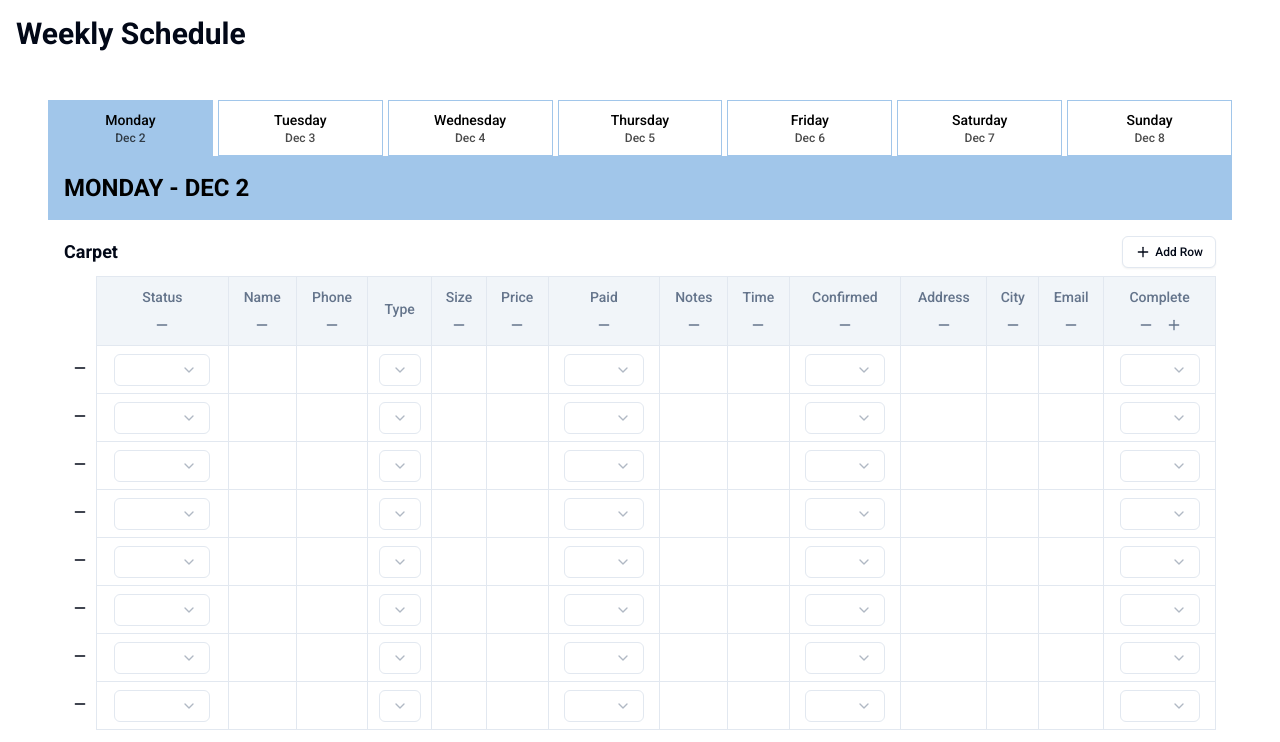
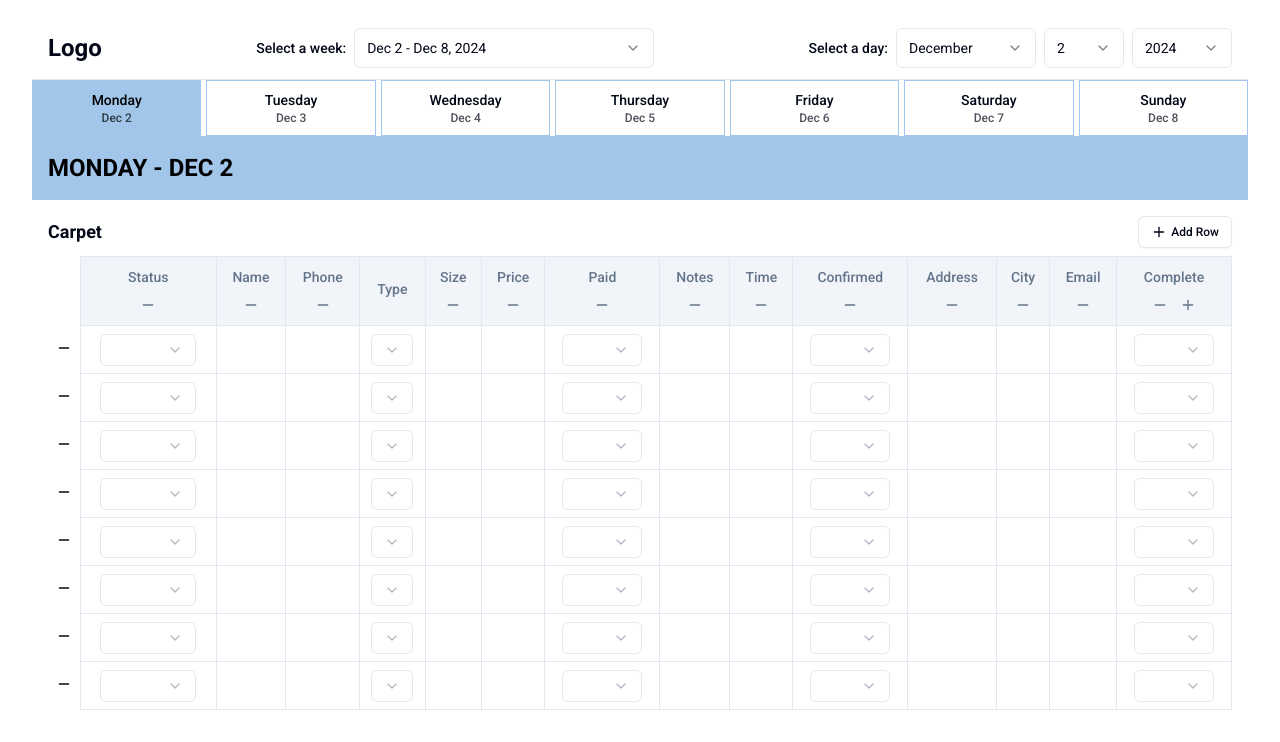
Before and after one commit to davemelk100/3ringer, a Next.js app: page / in a window 1280 px wide. Shown: the top 742 px of the page. Built offline with nearby package versions, Linux system fonts and the light colour scheme.

Commit message:
added date and week pickers

```diff
--- a/app/page.tsx
+++ b/app/page.tsx
@@ -4,7 +4,6 @@ export default function Home() {
   return (
     <main className="min-h-screen p-4">
       <div className="max-w-[1800px] mx-auto">
-        <h1 className="text-3xl font-bold mb-8">Weekly Schedule</h1>
         <ScheduleTable />
       </div>
     </main>
--- /dev/null
+++ b/components/layout/header.tsx
@@ -0,0 +1,24 @@
+"use client";
+
+import { WeekSelector } from "@/components/schedule/week-selector";
+import { DatePicker } from "@/components/schedule/date-picker";
+
+interface HeaderProps {
+  selectedWeek: Date;
+  onWeekChange: (date: Date) => void;
+}
+
+export function Header({ selectedWeek, onWeekChange }: HeaderProps) {
+  return (
+    <div className="flex items-center justify-between px-4 h-16 bg-background border-b">
+      <div className="text-2xl font-bold">Logo</div>
+      <div className="flex-1 flex justify-center items-center gap-2">
+        <label htmlFor="week-selector" className="text-sm font-medium">
+          Select a week:
+        </label>
+        <WeekSelector selectedWeek={selectedWeek} onWeekChange={onWeekChange} />
+      </div>
+      <DatePicker selectedDate={selectedWeek} onDateChange={onWeekChange} />
+    </div>
+  );
+}
--- /dev/null
+++ b/components/schedule/date-picker.tsx
@@ -0,0 +1,102 @@
+"use client";
+
+import { Select, SelectContent, SelectItem, SelectTrigger, SelectValue } from "@/components/ui/select";
+import { useState, useEffect } from "react";
+import { getDaysInMonth, format, isFuture } from "date-fns";
+
+interface DatePickerProps {
+  selectedDate: Date;
+  onDateChange: (date: Date) => void;
+}
+
+export function DatePicker({ selectedDate, onDateChange }: DatePickerProps) {
+  const currentDate = new Date();
+  const [year, setYear] = useState(selectedDate.getFullYear());
+  const [month, setMonth] = useState(selectedDate.getMonth());
+  const [day, setDay] = useState(selectedDate.getDate());
+
+  const maxYear = currentDate.getFullYear();
+  const years = Array.from(
+    { length: 10 },
+    (_, i) => maxYear - 9 + i
+  ).filter(y => y <= maxYear);
+
+  const months = Array.from({ length: 12 }, (_, i) => ({
+    value: i,
+    label: format(new Date(2000, i), "MMMM"),
+  })).filter(m => {
+    if (year < maxYear) return true;
+    return m.value <= currentDate.getMonth();
+  });
+
+  const days = Array.from(
+    { length: getDaysInMonth(new Date(year, month)) },
+    (_, i) => i + 1
+  ).filter(d => {
+    const date = new Date(year, month, d);
+    return !isFuture(date);
+  });
+
+  useEffect(() => {
+    const newDate = new Date(year, month, day);
+    if (!isFuture(newDate) && newDate.getTime() !== selectedDate.getTime()) {
+      onDateChange(newDate);
+    }
+  }, [year, month, day, onDateChange, selectedDate]);
+
+  return (
+    <div className="flex items-center gap-2">
+      <label htmlFor="month-selector" className="text-sm font-medium">
+        Select a day:
+      </label>
+      <Select
+        id="month-selector"
+        value={month.toString()}
+        onValueChange={(value) => setMonth(parseInt(value))}
+      >
+        <SelectTrigger className="w-[140px]">
+          <SelectValue placeholder="Month" />
+        </SelectTrigger>
+        <SelectContent>
+          {months.map((m) => (
+            <SelectItem key={m.value} value={m.value.toString()}>
+              {m.label}
+            </SelectItem>
+          ))}
+        </SelectContent>
+      </Select>
+
+      <Select
+        value={day.toString()}
+        onValueChange={(value) => setDay(parseInt(value))}
+      >
+        <SelectTrigger className="w-[80px]">
+          <SelectValue placeholder="Day" />
+        </SelectTrigger>
+        <SelectContent>
+          {days.map((d) => (
+            <SelectItem key={d} value={d.toString()}>
+              {d}
+            </SelectItem>
+          ))}
+        </SelectContent>
+      </Select>
+
+      <Select
+        value={year.toString()}
+        onValueChange={(value) => setYear(parseInt(value))}
+      >
+        <SelectTrigger className="w-[100px]">
+          <SelectValue placeholder="Year" />
+        </SelectTrigger>
+        <SelectContent>
+          {years.map((y) => (
+            <SelectItem key={y} value={y.toString()}>
+              {y}
+            </SelectItem>
+          ))}
+        </SelectContent>
+      </Select>
+    </div>
+  );
+}
--- a/components/schedule/schedule-header.tsx
+++ b/components/schedule/schedule-header.tsx
@@ -14,7 +14,7 @@ export function ScheduleHeader({ weekDays }: ScheduleHeaderProps) {
         <TabsTrigger
           key={day}
           value={day}
-          className="min-h-[3.5rem] px-2 py-2 text-black dark:text-white border-[#A1C6EA] border data-[state=active]:border-0 data-[state=active]:bg-[#A1C6EA] data-[state=active]:!text-black dark:data-[state=active]:!text-black flex flex-col items-center justify-center rounded-none"
+          className="min-h-[3.5rem] px-2 py-2 text-foreground dark:text-foreground border-[#A1C6EA] border data-[state=active]:border-0 data-[state=active]:bg-[#A1C6EA] data-[state=active]:!text-black dark:data-[state=active]:!text-black flex flex-col items-center justify-center rounded-none"
         >
           <span className="font-medium text-sm truncate w-full text-center">
             {day}
--- a/components/schedule/schedule-table.tsx
+++ b/components/schedule/schedule-table.tsx
@@ -7,9 +7,12 @@ import { useScheduleStore } from "@/lib/store/schedule-store";
 import { useColumns } from "./use-columns";
 import { ScheduleHeader } from "./schedule-header";
 import { ScheduleSection } from "./schedule-section";
+import { Header } from "@/components/layout/header";
+import { startOfWeek } from "date-fns";
 
 export function ScheduleTable() {
-  const weekDays = getCurrentWeekDates();
+  const [selectedWeek, setSelectedWeek] = useState(() => startOfWeek(new Date(), { weekStartsOn: 1 }));
+  const weekDays = getCurrentWeekDates(selectedWeek);
   const {
     sections,
     addRow,
@@ -23,10 +26,15 @@ export function ScheduleTable() {
     initializeSections();
   }, [initializeSections]);
 
+  useEffect(() => {
+    setSelectedDay(weekDays[0]);
+  }, [selectedWeek]);
+
   return (
-    <div className="w-full max-w-[95vw] mx-auto p-4">
+    <div className="w-full max-w-[95vw] mx-auto">
+      <Header selectedWeek={selectedWeek} onWeekChange={setSelectedWeek} />
       <Tabs
-        defaultValue={weekDays[0].day}
+        value={selectedDay.day}
         className="w-full"
         onValueChange={(value) => {
           const day = weekDays.find(d => d.day === value);
--- /dev/null
+++ b/components/schedule/week-selector.tsx
@@ -0,0 +1,52 @@
+"use client";
+
+import { Select, SelectContent, SelectItem, SelectTrigger, SelectValue } from "@/components/ui/select";
+import { addWeeks, format, startOfWeek, endOfWeek, isFuture } from "date-fns";
+
+interface WeekSelectorProps {
+  selectedWeek: Date;
+  onWeekChange: (date: Date) => void;
+}
+
+export function WeekSelector({ selectedWeek, onWeekChange }: WeekSelectorProps) {
+  // Generate weeks (only past weeks up to current week)
+  const weeks = Array.from({ length: 52 }, (_, i) => {
+    const date = addWeeks(new Date(), -i);
+    const start = startOfWeek(date, { weekStartsOn: 1 });
+    const end = endOfWeek(date, { weekStartsOn: 1 });
+    return {
+      value: format(start, "yyyy-MM-dd"),
+      label: `${format(start, "MMM d")} - ${format(end, "MMM d, yyyy")}`,
+      date: start,
+    };
+  }).filter(week => !isFuture(week.date));
+
+  // Format the selected week to match the value format used in the options
+  const selectedValue = format(startOfWeek(selectedWeek, { weekStartsOn: 1 }), "yyyy-MM-dd");
+
+  return (
+    <Select
+      id="week-selector"
+      value={selectedValue}
+      onValueChange={(value) => {
+        const week = weeks.find((w) => w.value === value);
+        if (week) {
+          onWeekChange(week.date);
+        }
+      }}
+    >
+      <SelectTrigger className="w-[300px]">
+        <SelectValue>
+          {weeks.find(w => w.value === selectedValue)?.label || "Select a week"}
+        </SelectValue>
+      </SelectTrigger>
+      <SelectContent>
+        {weeks.map((week) => (
+          <SelectItem key={week.value} value={week.value}>
+            {week.label}
+          </SelectItem>
+        ))}
+      </SelectContent>
+    </Select>
+  );
+}
--- a/lib/utils/date.ts
+++ b/lib/utils/date.ts
@@ -1,8 +1,7 @@
 import { startOfWeek, addDays, format } from "date-fns";
 
-export function getCurrentWeekDates() {
-  const today = new Date();
-  const weekStart = startOfWeek(today, { weekStartsOn: 1 }); // Start from Monday
+export function getCurrentWeekDates(baseDate: Date = new Date()) {
+  const weekStart = startOfWeek(baseDate, { weekStartsOn: 1 }); // Start from Monday
 
   return Array.from({ length: 7 }, (_, index) => {
     const date = addDays(weekStart, index);
```
